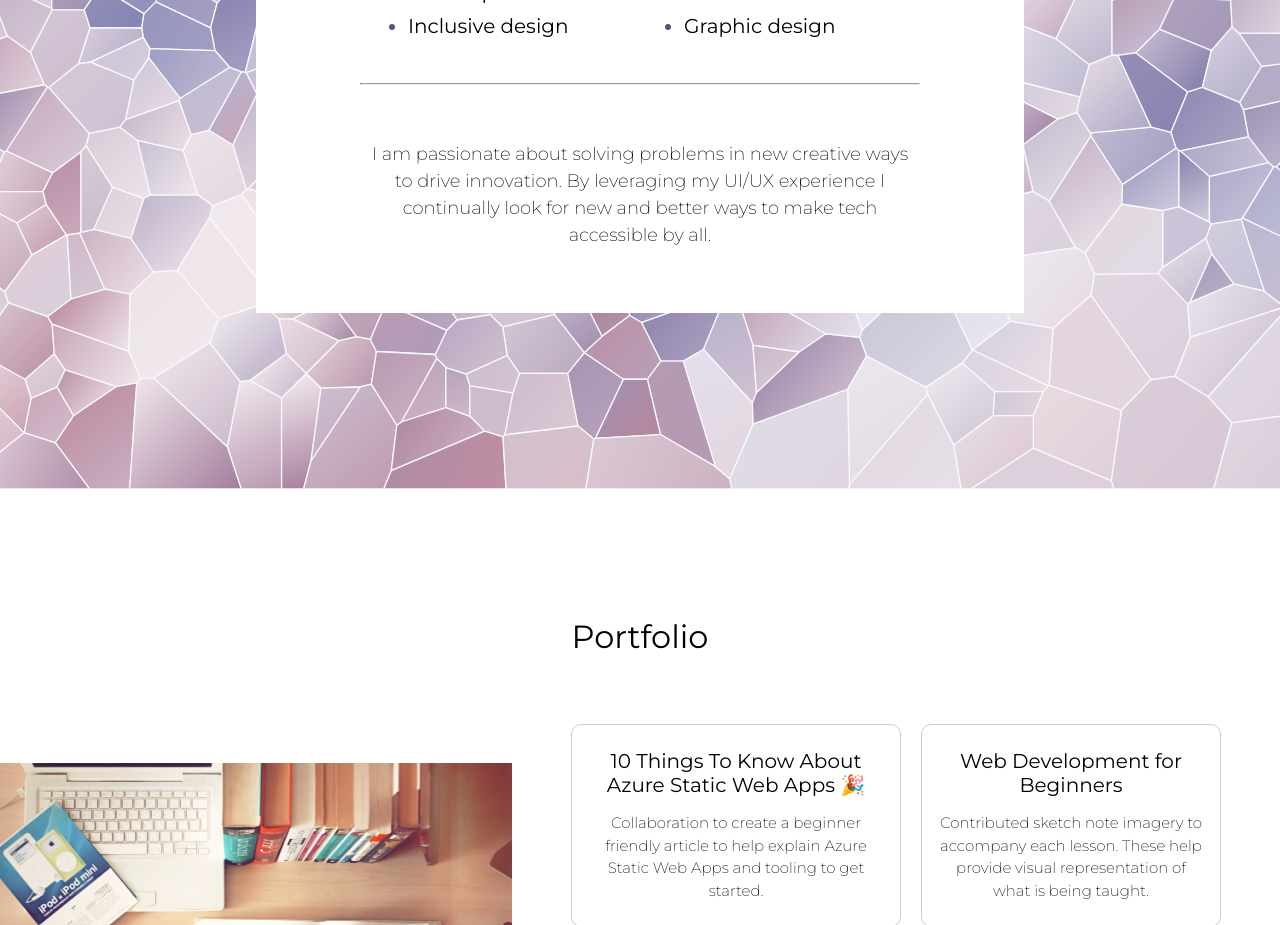
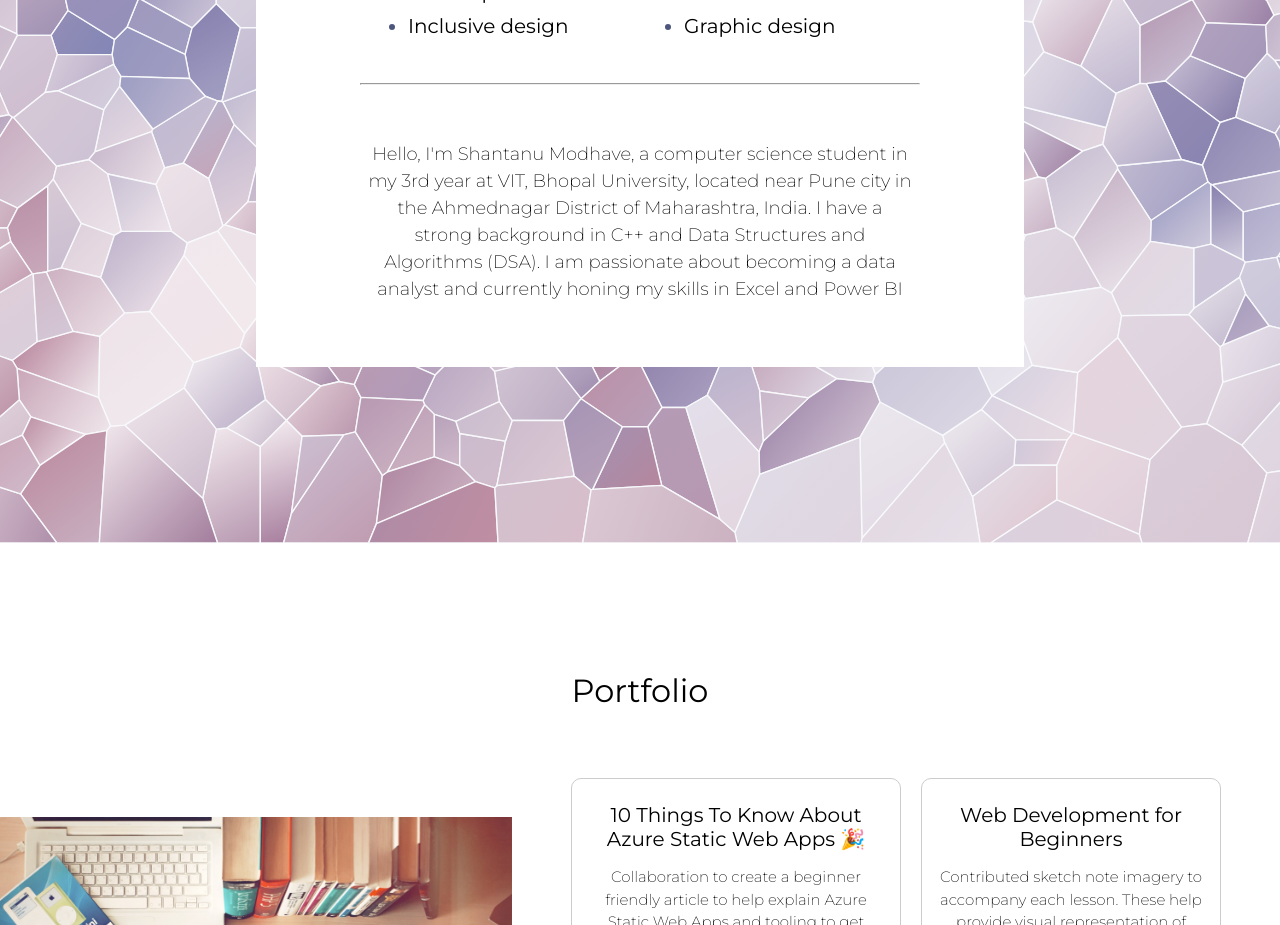
Before and after one commit to shantanu-777/SATechnical-Onboarding-Portfolio-Web-, a React (Vite) app: page / in a window 1280 px wide. Shown: the part 1220-2145 px from the top of the page. Built offline with nearby package versions, Linux system fonts and the light colour scheme.

Commit message:
about updtae

```diff
--- a/src/Components/About.jsx
+++ b/src/Components/About.jsx
@@ -46,7 +46,7 @@ const skillsList = [
  * about you on a professional level.
  */
 const detailOrQuote =
-  "I am passionate about solving problems in new creative ways to drive innovation. By leveraging my UI/UX experience I continually look for new and better ways to make tech accessible by all.";
+  "Hello, I'm Shantanu Modhave, a computer science student in my 3rd year at VIT, Bhopal University, located near Pune city in the Ahmednagar District of Maharashtra, India. I have a strong background in C++ and Data Structures and Algorithms (DSA). I am passionate about becoming a data analyst and currently honing my skills in Excel and Power BI";
 
 const About = () => {
   return (
```
